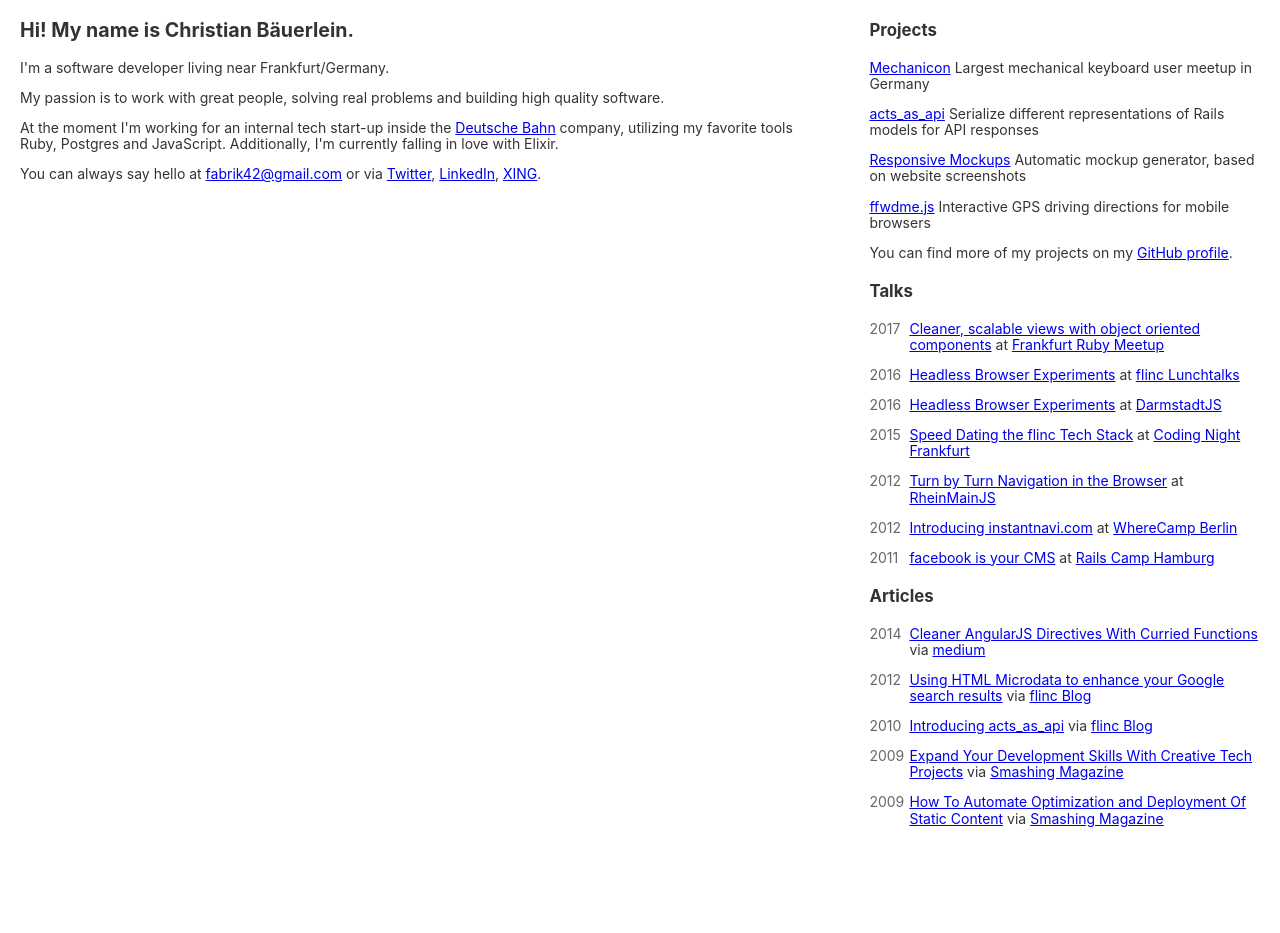
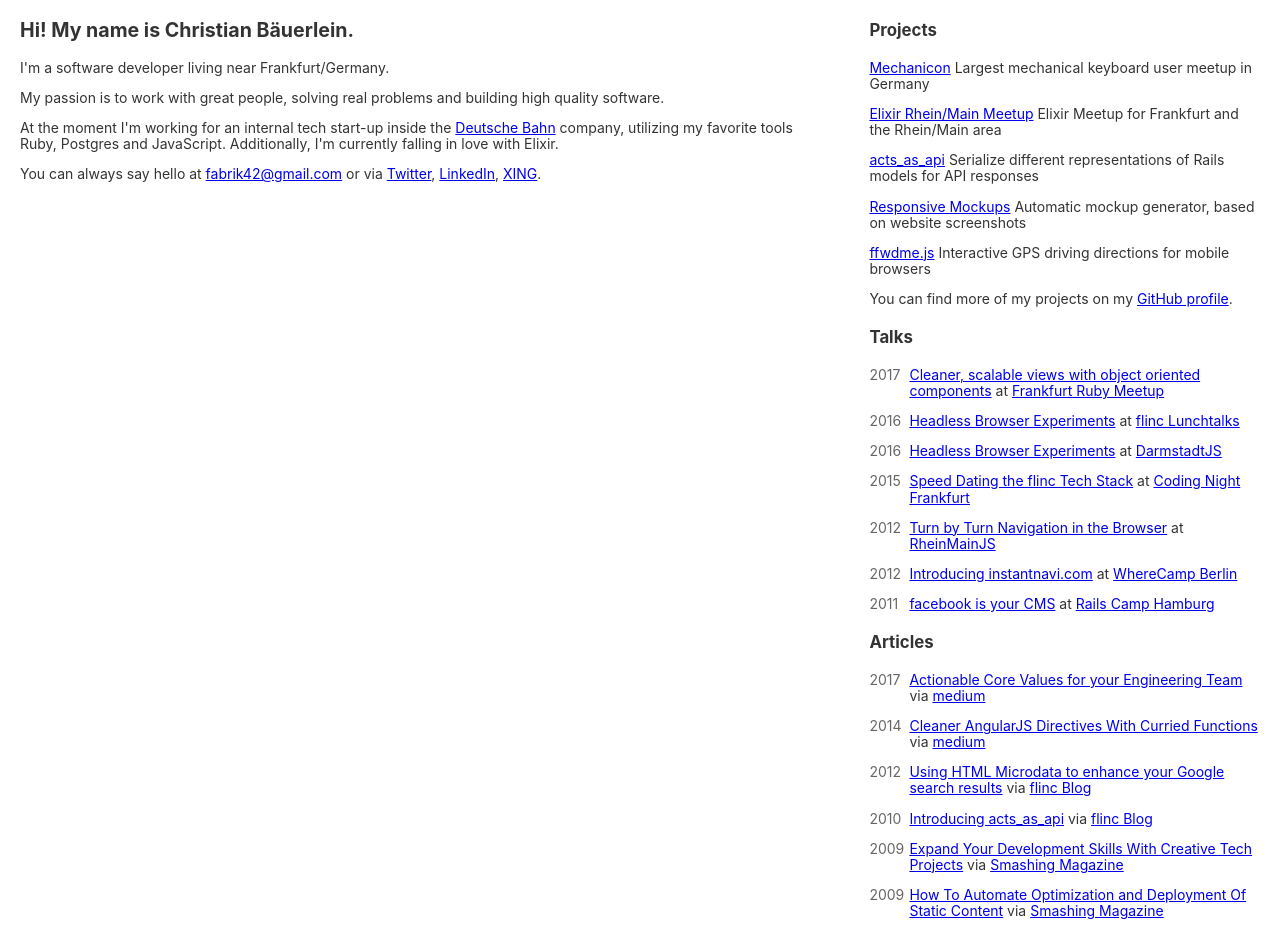
Before and after one commit to fabrik42/fabrik42.github.com, a Jekyll site: the page built from index.html, in a window 1280 px wide. Built offline with Jekyll 4.4.1, drawn with Linux system fonts in a browser that asks for light colours; before the commit the page ends 900 px from its top, so only the background shows below that.

Commit message:
Update on articles and projects

```diff
--- a/_data/articles.yml
+++ b/_data/articles.yml
@@ -1,3 +1,9 @@
+- year: 2017
+  title: Actionable Core Values for your Engineering Team
+  url: https://medium.com/@fabrik42/actionable-core-values-for-your-engineering-team-922a4d6cf46a
+  via: medium
+  via_url: https://medium.com/@fabrik42
+
 - year: 2014
   title: Cleaner AngularJS Directives With Curried Functions
   url: https://medium.com/@fabrik42/cleaner-angularjs-directives-with-curried-functions-57a63c895da5#.q2lfm6zpf
--- a/_data/projects.yml
+++ b/_data/projects.yml
@@ -1,6 +1,10 @@
 - name: Mechanicon
   description: Largest mechanical keyboard user meetup in Germany
-  url: https://www.meetup.com/Mechanical-Keyboard-Meetup-Rhein-Main/events/233445797
+  url: https://www.meetup.com/Mechanical-Keyboard-Meetup-Rhein-Main
+
+- name: Elixir Rhein/Main Meetup
+  description: Elixir Meetup for Frankfurt and the Rhein/Main area
+  url: https://www.meetup.com/de-DE/Elixir-Meetup-Rhein-Main
 
 - name: acts_as_api
   description: Serialize different representations of Rails models for API responses
```
